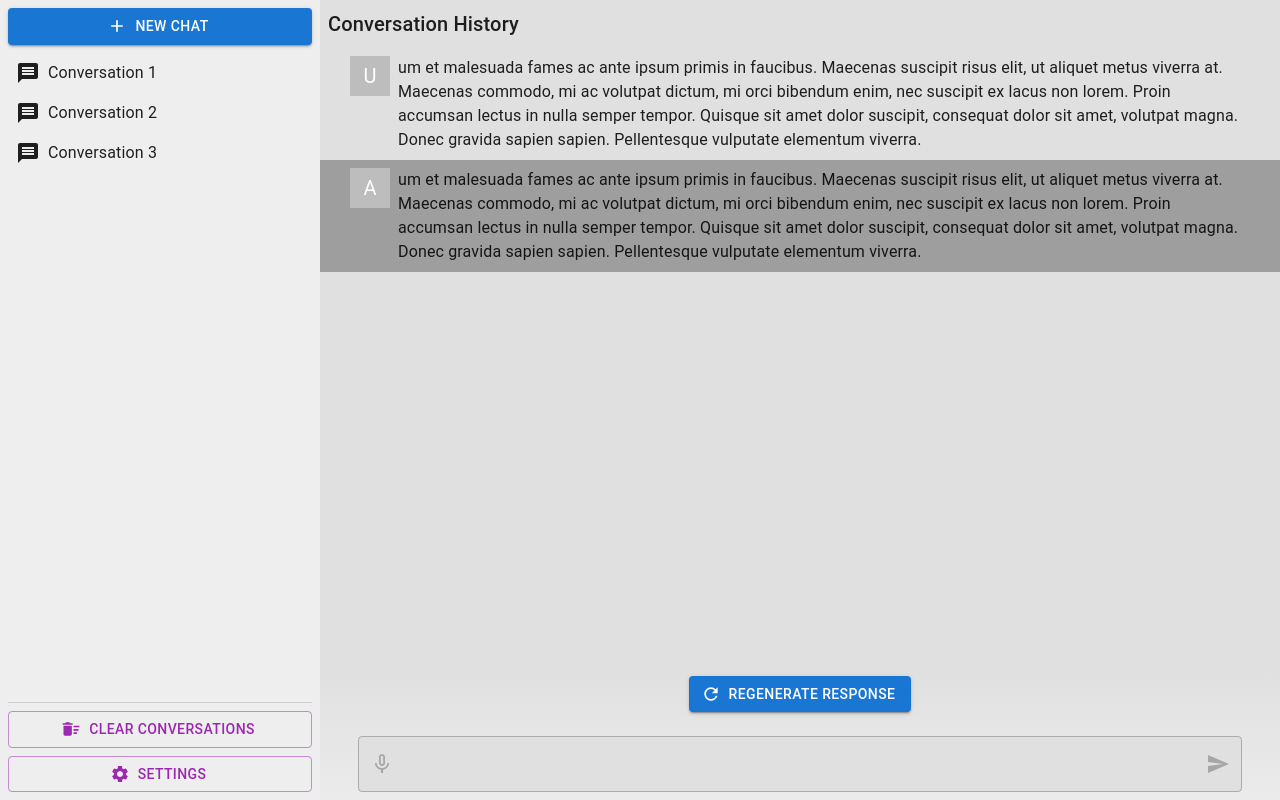
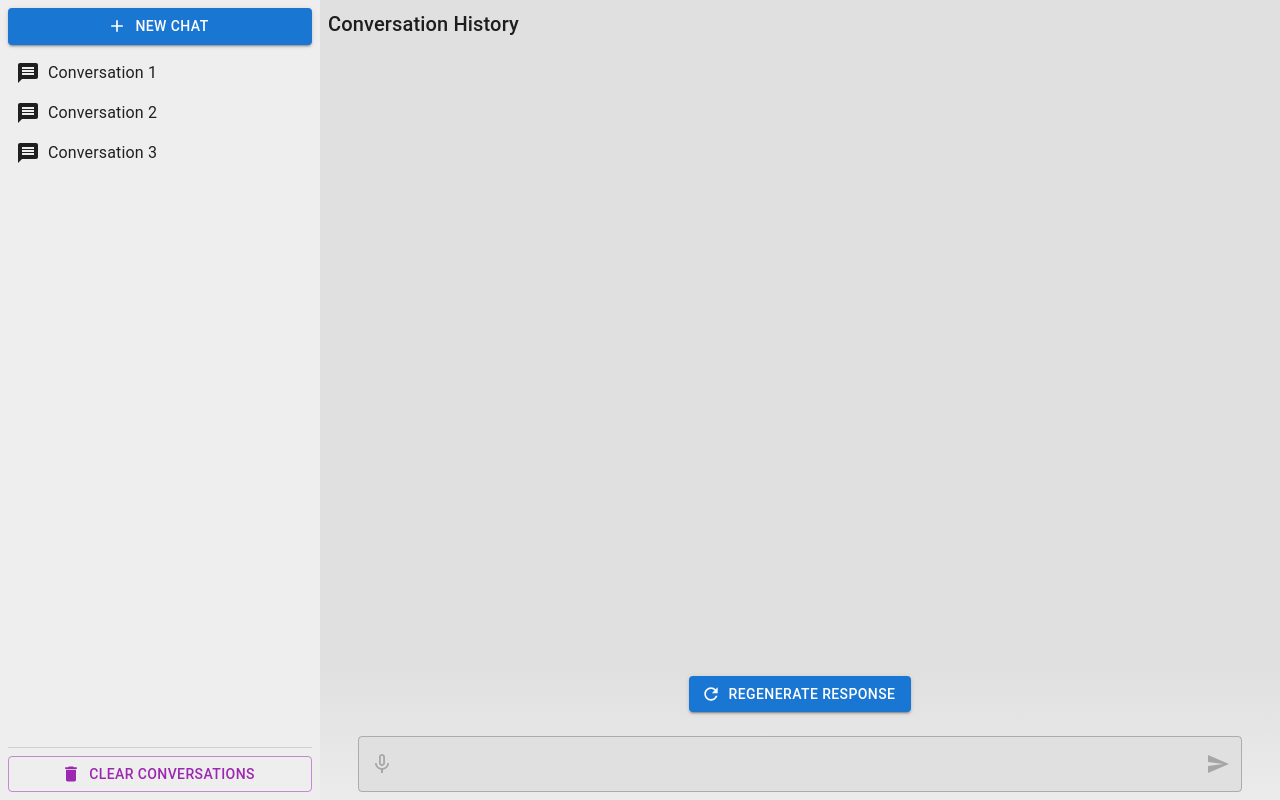
Before and after one commit to chat-gpt-assistant/assistant-ui, a React (Create React App) app: page / in a window 1280 px wide. Built offline with nearby package versions, Linux system fonts and the light colour scheme.

Commit message:
clean up

```diff
--- a/src/components/ConversationHistory.tsx
+++ b/src/components/ConversationHistory.tsx
@@ -10,18 +10,7 @@ interface ExtendedMessageProps extends MessageProps {
 const ConversationHistory: React.FC = () => {
   const theme = useTheme();
   const [messages, setMessages] = useState<ExtendedMessageProps[]>([
-    {
-      sender: 'user',
-      text: 'um et malesuada fames ac ante ipsum primis in faucibus. Maecenas suscipit risus elit, ut aliquet metus viverra at. Maecenas commodo, mi ac volutpat dictum, mi orci bibendum enim, nec suscipit ex lacus non lorem. Proin accumsan lectus in nulla semper tempor. Quisque sit amet dolor suscipit, consequat dolor sit amet, volutpat magna. Donec gravida sapien sapien. Pellentesque vulputate elementum viverra.', // original text
-      versions: ['1', '2'], // array containing the original text
-      currentVersionIndex: 1, // index of the current version
-    },
-    {
-      sender: 'assistant',
-      text: 'um et malesuada fames ac ante ipsum primis in faucibus. Maecenas suscipit risus elit, ut aliquet metus viverra at. Maecenas commodo, mi ac volutpat dictum, mi orci bibendum enim, nec suscipit ex lacus non lorem. Proin accumsan lectus in nulla semper tempor. Quisque sit amet dolor suscipit, consequat dolor sit amet, volutpat magna. Donec gravida sapien sapien. Pellentesque vulputate elementum viverra.', // original text
-      versions: ['1', '2'], // array containing the original text
-      currentVersionIndex: 0, // index of the current version
-    },
+
   ]);
 
   const handleEditMessage = (index: number, newText: string) => {
--- a/src/components/SidePanel.tsx
+++ b/src/components/SidePanel.tsx
@@ -2,8 +2,7 @@ import React from 'react';
 import { Box, Button, Divider } from '@mui/material';
 import AddIcon from '@mui/icons-material/Add';
 import ChatItem from './ChatItem';
-import DeleteSweepIcon from '@mui/icons-material/DeleteSweep';
-import SettingsIcon from '@mui/icons-material/Settings';
+import DeleteIcon from "@mui/icons-material/Delete";
 
 const SidePanel: React.FC = () => {
 
@@ -30,12 +29,12 @@ const SidePanel: React.FC = () => {
 
       <Divider/>
       <Box width="100%" display="flex" flexDirection="column" gap={1} mt={1}>
-        <Button variant="outlined" color="secondary" startIcon={<DeleteSweepIcon/>}>
+        <Button variant="outlined" color="secondary" startIcon={<DeleteIcon/>}>
           Clear Conversations
         </Button>
-        <Button variant="outlined" color="secondary" startIcon={<SettingsIcon/>}>
-          Settings
-        </Button>
+        {/*<Button variant="outlined" color="secondary" startIcon={<SettingsIcon/>}>*/}
+        {/*  Settings*/}
+        {/*</Button>*/}
       </Box>
     </Box>
   );
```
Also changed, not shown: src/components/SidebarActions.tsx (deleted, +0 -22 lines).
